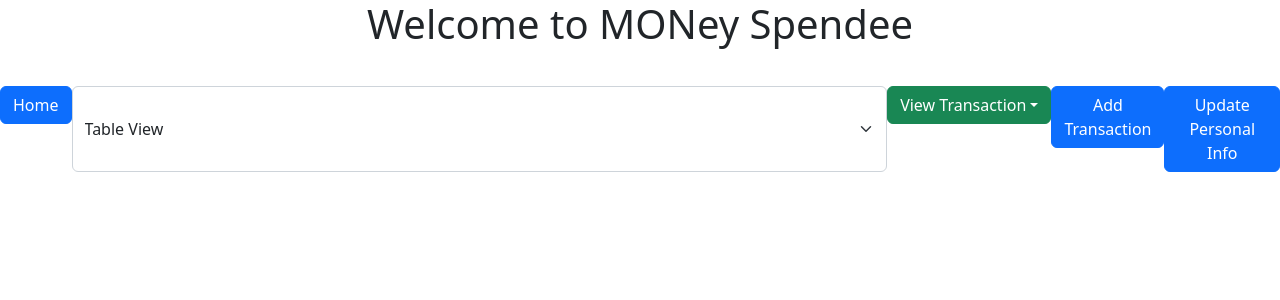
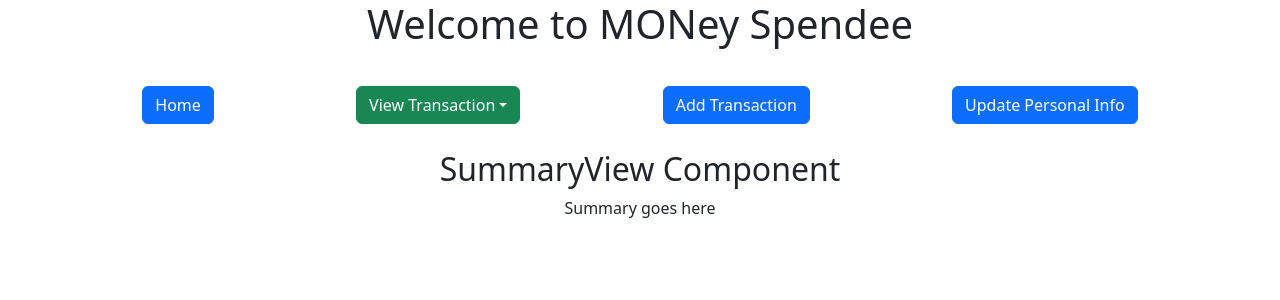
Before and after one commit to chonnikan-aue/money-spendee-client, a React (Create React App) app: page /summary-view in a window 1280 px wide. Shown: the top 300 px of the page. Built offline with nearby package versions, Linux system fonts and the light colour scheme; no server answers; the HTML template or start-up script is replaced by a standard one.

Commit message:
Import Dropdown and edit "View Transaction"

```diff
--- a/src/App.js
+++ b/src/App.js
@@ -1,8 +1,10 @@
 import './App.css';
 import React, { useState, useEffect } from "react"
 import axios from "axios"
+import Home from "./components/Home/Home"
 import TableView from "./components/TableView/TableView"
-import Home from "./components/Home/Home"
+import DashboardView from "./components/DashboardView/DashboardView"
+import SummaryView from "./components/SummaryView/SummaryView"
 import AddTransaction from "./components/AddTransaction/AddTransaction"
 import UpdateInfo from "./components/UpdateInfo/UpdateInfo"
 import { Route, Routes, Link, Navigate } from "react-router-dom";
@@ -55,24 +57,14 @@ function App() {
         <Link to="/">
           <Button>Home</Button>
         </Link>
-        {/* BUG: Wrong links */}
-        {/* <Link to="/table-view">  */}
-          <select class="form-select" id="">
-            <option value="">Table View</option>
-            <option value="" onclick = {() => {window.location.href = "/table-view"}}>Table View</option>
-            <option value="" >View Transaction</option>
-            <option value="">Dashboard View</option>
-            <option value="">Summary View</option>
-          </select>
-        {/* </Link> */}
         <Dropdown>
           <Dropdown.Toggle variant="success" id="dropdown-basic">
             View Transaction
           </Dropdown.Toggle>
           <Dropdown.Menu>
             <Dropdown.Item href="/table-view">Table View</Dropdown.Item>
-            <Dropdown.Item href="/dashboard-view">Table View</Dropdown.Item>
-
+            <Dropdown.Item href="/dashboard-view">Dashboard View</Dropdown.Item>
+            <Dropdown.Item href="/summary-view">Summary View</Dropdown.Item>
           </Dropdown.Menu>
         </Dropdown>
         <Link to="/add-transaction">
@@ -86,6 +78,8 @@ function App() {
         <Routes>
           <Route path="/" element={<Home />}/>
           <Route path="/table-view" element={<TableView />}/>
+          <Route path="/dashboard-view" element={<DashboardView />}/>
+          <Route path="/summary-view" element={<SummaryView />}/>
           <Route path="/add-transaction" element={<AddTransaction />}/>
           <Route path="/update-info" element={<UpdateInfo />}/>
         </Routes>
```
